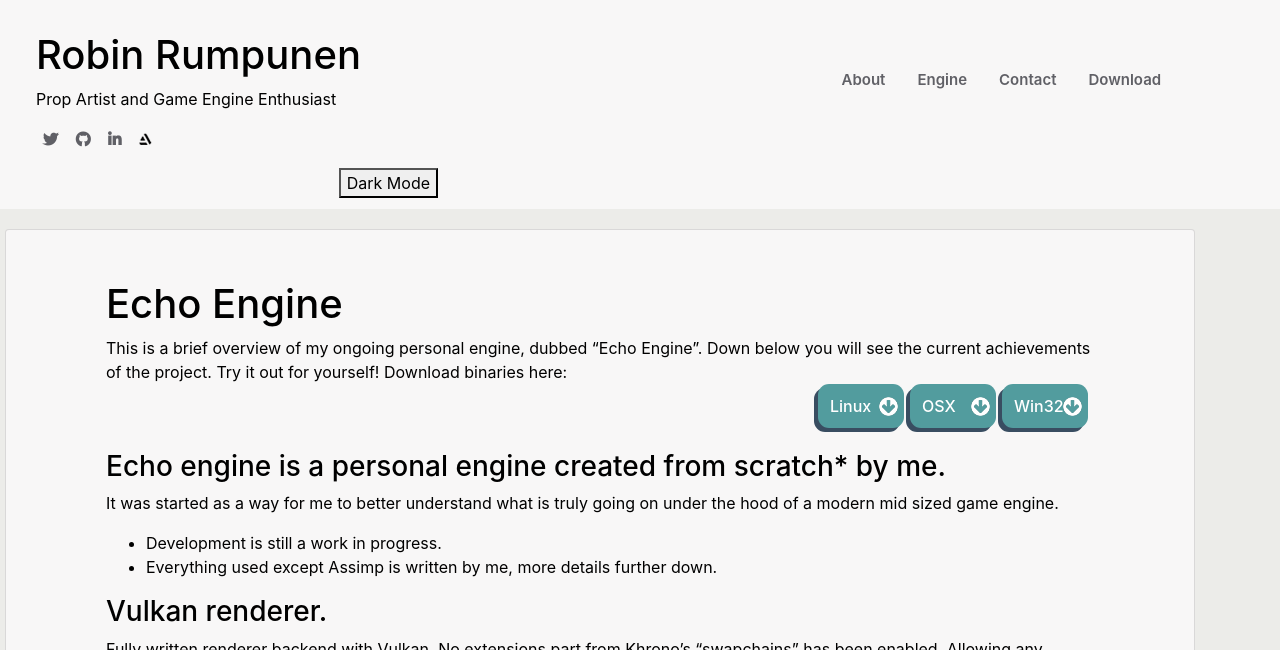
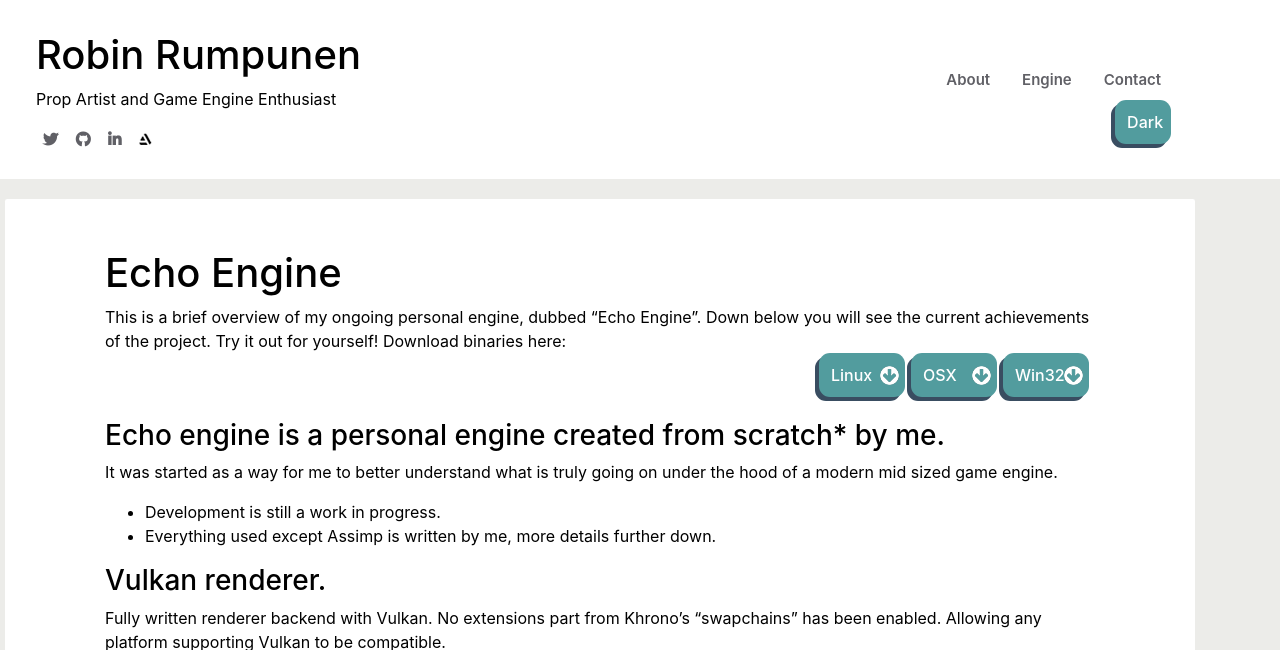
Before and after one commit to RobinRumpunen/robinrumpunen.github.io, a Jekyll site: the page built from engine.md, in a window 1280 px wide, cut to the strip 0-650 px from the top of the page. Built offline with Jekyll 4.4.1, drawn with Linux system fonts in a browser that asks for light colours; nearby versions of some CDN libraries; comment, search, counter and statistics services are not loaded; a style sheet for code colours, icons or effects is not loaded.

Commit message:
fixed modeSwitcher styling, placement & responsive placement.

```diff
--- a/_config.yml
+++ b/_config.yml
@@ -18,8 +18,6 @@ urls:
       url: /engine
     - text: Contact
       url : /contact
-    - text: Download
-      url : /download
 
 # Edit these details
 
--- a/_includes/header.html
+++ b/_includes/header.html
@@ -2,11 +2,6 @@
 
     <div class="col-lg-12">
         <div class="row">
-            <!-- <div class="col-md-2 center">
-                <a href="/">
-                    <img src="/assets/img/{{ site.author_logo }}" class="profile-img">
-                </a>
-            </div> -->
 
             <div class="col-md-4" id="author_details">
                 <h1 class="profile-name"> {{ site.title }}</h1>
@@ -58,10 +53,10 @@
                     {% endfor %}
                 </ul>
 
-            </div>
+                <div class="nav justify-content-end"">
+                    <button class="robinBtn" id="theme-toggle" onclick="modeSwitcher()"></button>
+                </div>
 
-            <div class="col-md-6 center">
-                <button id="theme-toggle" onclick="modeSwitcher()"></button>
             </div>
 
         </div>
--- a/assets/css/main.css
+++ b/assets/css/main.css
@@ -1,7 +1,7 @@
 html, html[data-theme="light"] {
    --light-text-color: hsl(0, 0%, 35%);
    --main-background-color: hsl(48, 9%, 92%);
-   --main-focusground-color: hsl(0, 5%, 97%);
+   --main-focusground-color: hsl(0, 0%, 100%);
    --foot-background-color: hsl(60, 6%, 90%);
    --main-text-color: hsl(0, 0%, 0%);
    --link-text-color: hsl(240, 3%, 39%);
@@ -95,14 +95,6 @@ footer a{
 
 .center {
     text-align: center;
-}
-
-.card {
-    margin-top: 20px !important;
-    margin-bottom: 20px !important;
-    margin-right: 5px !important;
-    margin-left: 5px !important;
-    padding: 20px !important;
 }
 
 .blog-post {
@@ -205,13 +197,10 @@ code {
 /* Full HD desktop and laptop displays. To allow for already made platform adaptability. */
 /* Less than 1920x1080 because the site does not take up the entire screen, because of browser tabs and windows toolbar. */
 
-.btn_dwnload {
+.robinBtn{
     color:#fff !important;
     background-color: #529c9e;
 
-    float: right;
-    display: inline;
-    width:86px;
     padding-left: 10px;
     padding-top: 8px;
     padding-bottom: 8px;
@@ -230,27 +219,28 @@ code {
 
     box-shadow: -4px 4px 0 #394d61;
 }
-/* .btn_dwnload a{
-    text-decoration: none;
-    color: #fff;
-    font-weight:300;
-} */
-.btn_dwnload:hover{
+.robinBtnDwnload{
+    width:86px;
+    float: right;
+    display: inline;
+
+}
+.robinBtn:hover{
     color:#fff !important;
     text-decoration:none;
     box-shadow: -2px 2px 0 #394d61;
     top: 2px;
     left: -2px;
 }
-
-.btn_dwnload:active{
+.robinBtn:active{
     box-shadow: none;
     top: 4px;
     left: -4px;
 }
-
-
-.btn_dwnload:after{
+.robinBtn:focus{
+    outline: none !important;
+}
+.robinBtnDwnload:after{
     content: url(../img/dwnloadIcon.png);
     padding-left: 5px;
     padding-top: 3px;
@@ -275,12 +265,24 @@ code {
     padding-right:8px !important;
 }
 .card{
+    margin-top: 20px !important;
+    margin-bottom: 20px !important;
+    margin-right: 5px !important;
+    margin-left: 5px !important;
+    padding: 20px !important;
+
     background-color: var(--main-focusground-color) !important;
+
+    border: none !important;
+    border-radius: .15rem !important;
 }
 .col-lg-11 .card{
     padding: 12px !important;
 }
-
+/* .modeSwitcher{
+    position: relative;
+    right: 0;
+} */
 @media (min-width: 992px) {
     .col-lg-11 .card{
         padding: 50px 100px 50px 100px !important;
--- a/assets/script/modeSwitcher.js
+++ b/assets/script/modeSwitcher.js
@@ -1,17 +1,17 @@
 const userPrefers = getComputedStyle(document.documentElement).getPropertyValue('content');
 
 if (theme === "dark") {
-	document.getElementById("theme-toggle").innerHTML = "Light Mode";
+	document.getElementById("theme-toggle").innerHTML = "Light";
 } else if (theme === "light") {
-	document.getElementById("theme-toggle").innerHTML = "Dark Mode";
+	document.getElementById("theme-toggle").innerHTML = "Dark";
 } else if  (userPrefers === "dark") {
 	document.documentElement.setAttribute('data-theme', 'dark');
 	window.localStorage.setItem('theme', 'dark');
-	document.getElementById("theme-toggle").innerHTML = "Light Mode";
+	document.getElementById("theme-toggle").innerHTML = "Light";
 } else {
 	document.documentElement.setAttribute('data-theme', 'light');
 	window.localStorage.setItem('theme', 'light');
-	document.getElementById("theme-toggle").innerHTML = "Dark Mode";
+	document.getElementById("theme-toggle").innerHTML = "Dark";
 }
 
 function modeSwitcher() {
@@ -19,10 +19,10 @@ function modeSwitcher() {
 	if (currentMode === "dark") {
 		document.documentElement.setAttribute('data-theme', 'light');
 		window.localStorage.setItem('theme', 'light');
-		document.getElementById("theme-toggle").innerHTML = "Dark Mode";
+		document.getElementById("theme-toggle").innerHTML = "Dark";
 	} else {
 		document.documentElement.setAttribute('data-theme', 'dark');
 		window.localStorage.setItem('theme', 'dark');
-		document.getElementById("theme-toggle").innerHTML = "Light Mode";
+		document.getElementById("theme-toggle").innerHTML = "Light";
 	}
 }
--- a/engine.md
+++ b/engine.md
@@ -11,9 +11,9 @@ Down below you will see the current achievements of the project.
 Try it out for yourself!
 Download binaries here:
 <br>
-<a class="btn_dwnload" href="../download/XXX">Win32</a>
-<a class="btn_dwnload" href="../download/XXX">OSX  </a>
-<a class="btn_dwnload" href="../download/XXX">Linux</a>
+<a class="robinBtn robinBtnDwnload" href="../download/XXX">Win32</a>
+<a class="robinBtn robinBtnDwnload" href="../download/XXX">OSX  </a>
+<a class="robinBtn robinBtnDwnload" href="../download/XXX">Linux</a>
 
 ### Echo engine is a personal engine created from scratch* by me.
 It was started as a way for me to better understand what is truly going on
```
